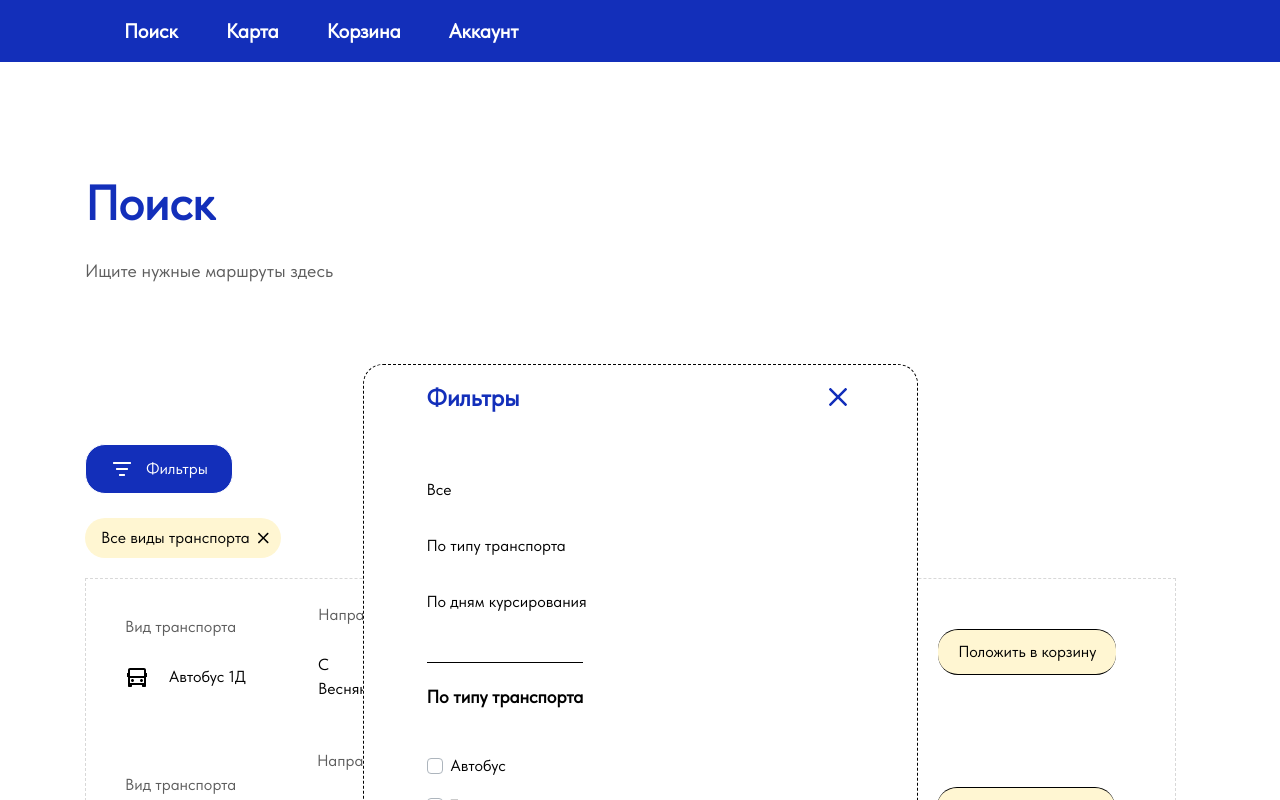
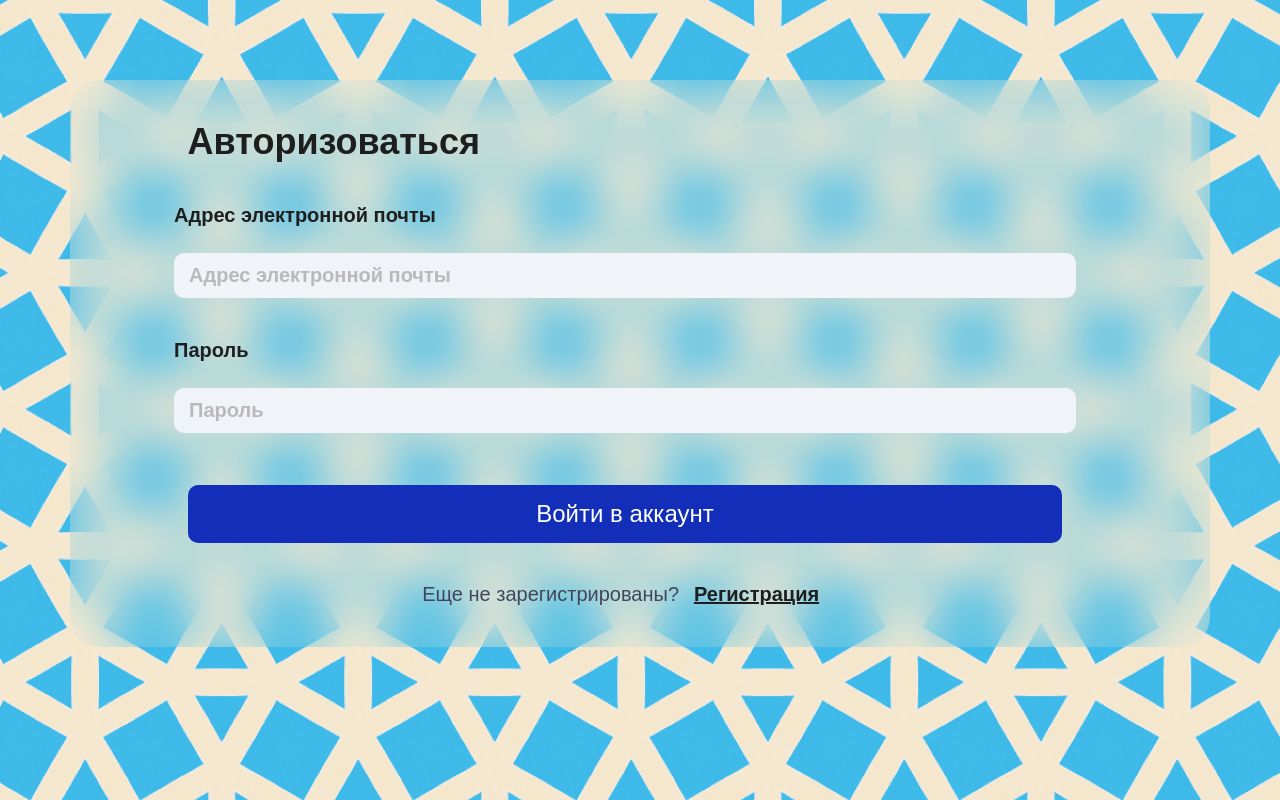
Before and after one commit to guffinnn/urbanTransportReact, a React (Create React App) app: page / in a window 1280 px wide. Shown: the top 800 px of the page. Built offline with nearby package versions, Linux system fonts and the light colour scheme; no server answers.

Commit message:
create js files with data from jsom, created a logIn page adaptive

```diff
--- a/src/App.js
+++ b/src/App.js
@@ -1,19 +1,17 @@
 // Импорт библиотеки React и компонента RouteCard
 import React from 'react';
-import Header from "./components/Header";
+/*import Header from "./components/Header";
 import Main from "./components/Main";
-import Footer from "./components/Footer";
+import Footer from "./components/Footer";*/
 
 /*import FirstPage from "./pages/FirstPage";*/
+import LogIn from "./pages/LogIn";
 
 // Функция для создания главного компонента App
 function App() {
   return (
       <div>
-          <Header/>
-          <Main />
-          {/*<FirstPage />*/}
-          <Footer />
+          <LogIn />
       </div>
   );
 }
--- /dev/null
+++ b/src/components/Input.js
@@ -0,0 +1,21 @@
+// Импорт библиотеки React
+import React from 'react';
+import '../styles/log_in_style.css';
+
+// Функция для создания Input
+function Input({email='Адрес электронной почты', password = 'Пароль'}) {
+    return (
+        <div className="row vertical__frame">
+            <div className="col-md-12 input__work__email">
+                <label htmlFor="work__email" id="label__3">{email}</label>
+                <input type="text" id="work__email" defaultValue={email} />
+            </div>
+            <div className="col-md-12 input__password">
+                <label htmlFor="password" id="label__4">{password}</label>
+                <input type="text" id="password" defaultValue={password} />
+            </div>
+        </div>
+    );
+}
+
+export default Input;
--- a/src/components/Main.js
+++ b/src/components/Main.js
@@ -9,7 +9,7 @@ import './Main.css';
 import iconFilter from '../styles/svg/filter.svg';
 import iconList from '../styles/svg/list.svg';
 
-import {routes} from "./routes";
+import {routes} from "./json/routes";
 
 // Функция для создания Main
 function Main() {
--- /dev/null
+++ b/src/components/Submit.js
@@ -0,0 +1,15 @@
+// Импорт библиотеки React
+import React from 'react';
+import '../styles/log_in_style.css';
+
+// Функция для создания Submit
+function Submit({submit = 'Войти в аккаунт'}) {
+    return (
+        <div className="col-md-12 alert__frame">
+            <p className="alert"></p>
+            <button type="submit">{submit}</button>
+        </div>
+    );
+}
+
+export default Submit;
--- /dev/null
+++ b/src/pages/LogIn.js
@@ -0,0 +1,31 @@
+// Импорт библиотеки React
+import React from 'react';
+import '../styles/log_in_style.css';
+import Input from "../components/Input";
+import Submit from "../components/Submit";
+
+// Функция для создания Header
+function LogIn() {
+    return (
+        <div className="window">
+            <div className="container glass">
+                <div className="row form">
+                    <div className="col-md-12">
+                        <p className="col-md-12" id="sign__up">Авторизоваться</p>
+                        <form>
+                            <Input />
+                            <Submit />
+                        </form>
+                    </div>
+                    <div className="col-md-12 registration">
+                        <p id="question" className="col-md-6">Еще не зарегистрированы?</p>
+                        <a href="{/!*../pages/sign_up.html*!/}" className="col-md-6">Регистрация</a>
+                    </div>
+                </div>
+            </div>
+        </div>
+
+    );
+}
+
+export default LogIn;
--- a/src/styles/log_in_style.css
+++ b/src/styles/log_in_style.css
@@ -7,111 +7,66 @@
     src: url("./fonts/TildaSans-Regular.woff");
 }
 
-html{
-    width: 100%;
-    max-width: 100%;
-    overflow-x: hidden;
-}
-
 body {
-    margin: 0;
-    padding: 0;
-
-    width: 1536px;
-    height: 1024px;
-
-    min-width: 1000px;
-    min-height: 1024px;
-
-    background: #FFFEFA;
-}
-
-.background {
-    /* Auto layout */
-    display: flex;
-    flex-direction: column;
-    align-items: flex-start;
-    padding: 0;
-    gap: 10px;
-    isolation: isolate;
-
-    width: 100%;
-    height: 100%;
-    flex-shrink: 0;
-
-
-    /* Inside auto layout */
-    flex: none;
-    order: 0;
-    flex-grow: 0;
-    z-index: 0;
-
     background: url("./img/background1.png"), lightgray 50% / cover no-repeat;
 }
 
 .glass {
     /* Glass */
-    box-sizing: border-box;
+    display: inline-flex;
+    padding: 41px 30px;
+    flex-direction: column;
+    align-items: flex-start;
+    gap: 24px;
 
     position: absolute;
-    width: 1376px;
-    height: 832px;
-    left: 79px;
-    top: 96px;
+    width: auto;
+    height: auto;
+    left: 5%;
+    right: 5%;
+    top: 10%;
 
     background: rgba(255, 246, 210, 0.1);
     backdrop-filter: blur(25px);
+
     /* Note: backdrop-filter has minimal browser support */
     border-radius: 30px;
 }
 
-.global__frame {
-    display: inline-flex;
-    align-items: flex-start;
-    gap: 101px;
+.form {
+    width: 100%;
 }
 
-.left__frame {
-    display: flex;
-    width: 500px;
-    padding: 57px 0 0 90px;
-    flex-direction: column;
-    align-items: flex-start;
-    gap: 96px;
+form {
+    padding-top: 25px;
 }
 
-/* noinspection CssNoGenericFontName */
+.registration {
+    display: flex;
+    padding: 0;
+
+    margin-top: 40px;
+
+    margin-left: 5%;
+    margin-right: 5%;
+}
+
 #sign__up {
     color: #1E1E1E;
-    font-family: Tilda Sans;
+    font-family: 'Tilda Sans', sans-serif;
     font-size: 36px;
     font-style: normal;
     font-weight: 900;
     line-height: normal;
 }
 
-form {
-    display: flex;
-    flex-direction: column;
-    align-items: flex-start;
-    gap: 40px;
-}
-
 input {
     border: 0;
 }
 
-.inputs__frame {
-    display: flex;
-    flex-direction: column;
-    align-items: flex-start;
-    gap: 41px;
-}
-
-/* noinspection CssNoGenericFontName */
 label {
     color: #1E1E1E;
-    font-family: Tilda Sans;
+    font-family: 'Tilda Sans', sans-serif;
     font-size: 20px;
     font-style: normal;
     font-weight: 700;
@@ -130,21 +85,21 @@ label {
     flex-direction: column;
     align-items: flex-start;
     gap: 18px;
+
+    width: 100%;
 }
 
 #label__3 {
     display: flex;
-    width: 545px;
-    height: 12.945px;
+    width: auto;
     flex-direction: column;
     justify-content: center;
 }
 
-/* noinspection CssNoGenericFontName */
 #work__email {
     display: flex;
-    width: 545px;
-    padding: 11px 0 11px 15px;
+    width: 100%;
+    padding: 11px 15px;
     justify-content: center;
     align-items: center;
     gap: 10px;
@@ -153,7 +108,7 @@ label {
     background: #F0F4F8;
 
     color: #B9B9B9;
-    font-family: Tilda Sans;
+    font-family: 'Tilda Sans', sans-serif;
     font-size: 20px;
     font-style: normal;
     font-weight: 700;
@@ -165,21 +120,21 @@ label {
     flex-direction: column;
     align-items: flex-start;
     gap: 18px;
+
+    width: 100%;
 }
 
 #label__4 {
     display: flex;
-    width: 545px;
-    height: 12.945px;
+    width: 100%;
     flex-direction: column;
     justify-content: center;
 }
 
-/* noinspection CssNoGenericFontName */
 #password {
     display: flex;
-    width: 545px;
-    padding: 11px 0 11px 15px;
+    width: 100%;
+    padding: 11px 15px;
     justify-content: center;
     align-items: center;
     gap: 10px;
@@ -188,17 +143,22 @@ label {
     background: #F0F4F8;
 
     color: #B9B9B9;
-    font-family: Tilda Sans;
+    font-family: 'Tilda Sans', sans-serif;
     font-size: 20px;
     font-style: normal;
     font-weight: 700;
     line-height: normal;
 }
 
-/* noinspection CssNoGenericFontName */
 button {
     display: flex;
-    padding: 17px 155px;
+    padding: 15px;
+
+    width: auto;
+
+    margin-left: 0;
+    margin-right: 0;
+
     justify-content: center;
     align-items: center;
     gap: 10px;
@@ -211,7 +171,7 @@ button {
 
     color: #FFF;
     text-align: center;
-    font-family: Tilda Sans;
+    font-family: 'Tilda Sans', sans-serif;
     font-size: 24px;
     font-style: normal;
     font-weight: 500;
@@ -223,77 +183,38 @@ button:hover {
     color: #A8A8A8;
 }
 
-.right__frame {
-    display: flex;
-    align-items: flex-start;
-    gap: 10px;
-    padding: 0 0 0 93px;
-}
-
-.glass__mini {
-    box-sizing: border-box;
-
-    width: 591px;
-    height: 832px;
-
-    background: rgba(109, 109, 109, 0.1);
-    backdrop-filter: blur(25px);
-    /* Note: backdrop-filter has minimal browser support */
-    border-radius: 0 30px 30px 0;
-
-    /* Inside auto layout */
-    flex: none;
-    order: 0;
-    flex-grow: 0;
-    z-index: 0;
-
-    position: absolute;
-
-    display: flex;
-    align-items: flex-start;
-    gap: 5px;
-}
-
-.glass__frame {
-    display: flex;
-    align-items: flex-start;
-    gap: 5px;
-
-    position: absolute;
-    left: 31px;
-    top: 62px;
-}
-
-/* noinspection CssNoGenericFontName */
 #question {
-    width: 404px;
+    width: auto;
 
     color: #42465A;
     text-align: right;
-    font-family: Tilda Sans;
+    align-items: center;
+    font-family: 'Tilda Sans', sans-serif;
     font-size: 20px;
     font-style: normal;
     font-weight: 500;
     line-height: normal;
+
+    padding: 0;
+    margin: 0;
 }
 
-/* noinspection CssNoGenericFontName */
 a {
     display: flex;
-    width: 120px;
-    height: 20px;
+
     /*padding-right: 0;*/
     align-items: center;
 
-    margin: 22px 0 20px 0;
-
     color: #1E1E1E;
-    font-family: Tilda Sans;
+    font-family: 'Tilda Sans', sans-serif;
     font-size: 20px;
     font-style: normal;
     font-weight: 600;
     line-height: normal;
     text-decoration-line: underline;
+
+    padding: 0;
+    margin: 0;
 }
 
 a:hover {
@@ -308,26 +229,29 @@ a:hover {
     align-self: stretch;
 }
 
-/* noinspection CssNoGenericFontName */
 .error{
     align-self: stretch;
 
     color: #FA3F3F;
-    font-family: Tilda Sans;
+    font-family: 'Tilda Sans', sans-serif;
     font-size: 15px;
     font-style: normal;
     font-weight: 500;
     line-height: normal;
 }
 
-/* noinspection CssNoGenericFontName */
 .congratulation {
     align-self: stretch;
 
     color: #36C529;
-    font-family: Tilda Sans;
+    font-family: 'Tilda Sans', sans-serif;
     font-size: 15px;
     font-style: normal;
     font-weight: 500;
     line-height: normal;
 }
+
+.col-md-12 {
+    padding-left: 5%;
+    padding-right: 5%;
+}
```
Also changed, not shown: src/components/json/orders.js (added, +12 -0 lines), src/components/json/payments.js (added, +10 -0 lines), src/components/json/users.js (added, +31 -0 lines), src/components/json/routes.js (renamed from src/components/routes.js).
